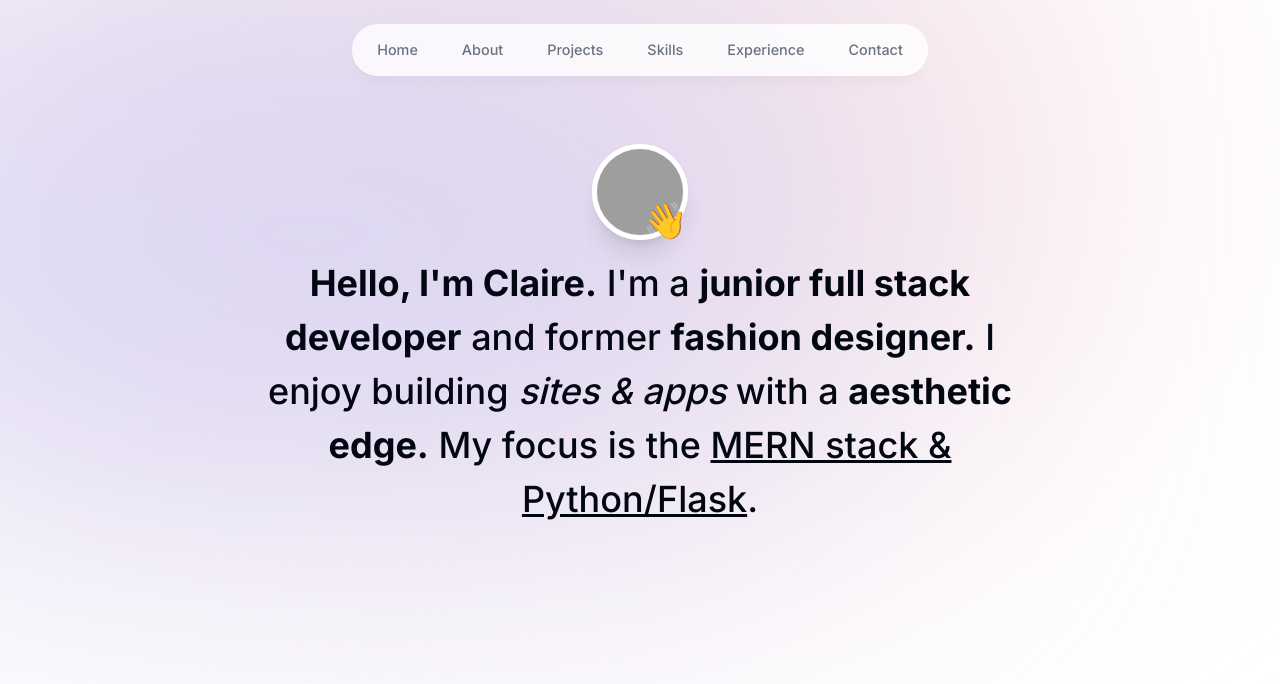
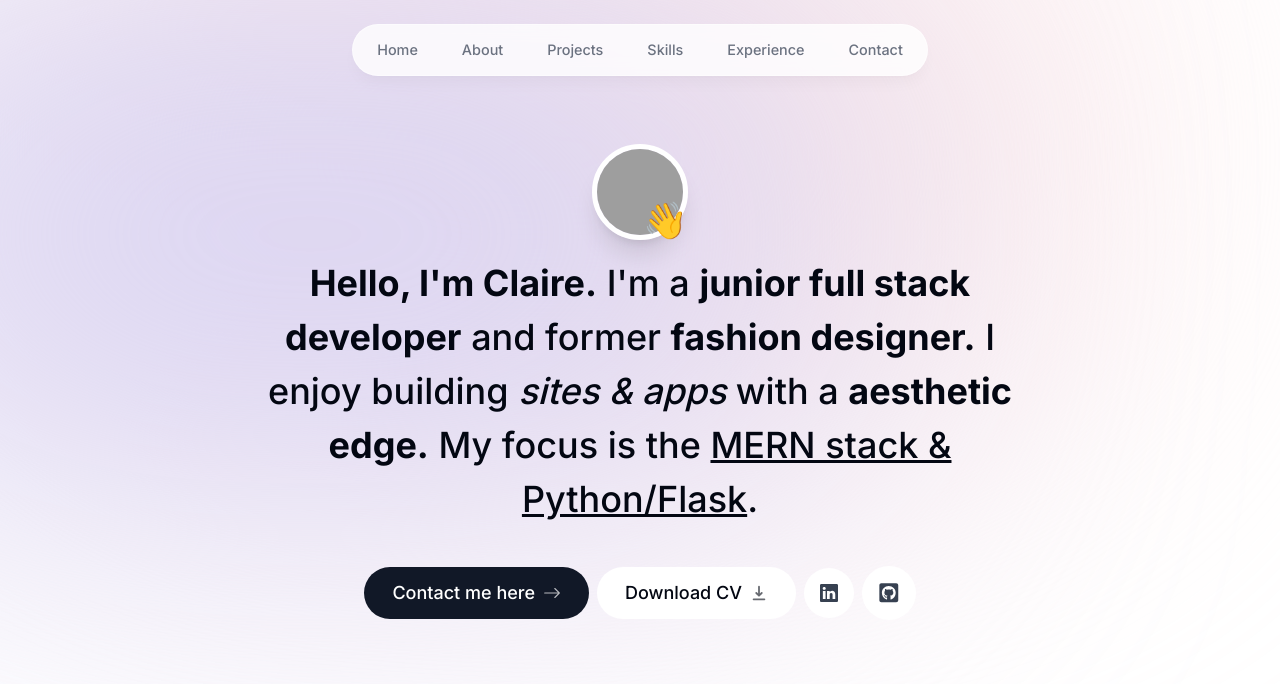
Before and after one commit to clairep94/portfolio, a Next.js app: page / in a window 1280 px wide. Shown: the top 684 px of the page. Built offline with nearby package versions, Linux system fonts and the light colour scheme; grey boxes are pictures that could not be loaded.

Commit message:
adds contact buttons

```diff
--- a/components/About.tsx
+++ b/components/About.tsx
@@ -4,17 +4,21 @@
 import React from 'react'
 import { profilePicURL } from '@/lib/data'
 import { motion } from 'framer-motion';
+import Link from "next/link";
+import { BsArrowRight, BsLinkedin } from "react-icons/bs";
+import { HiDownload } from "react-icons/hi";
+import { FaGithubSquare } from "react-icons/fa";
 
 export default function About() {
 
   return (
 
-    // about section: margin-bottom: 7rem; text-align: center; max-width: 50rem;
+    // ABOUT SECTION: margin-bottom: 7rem; text-align: center; max-width: 50rem;
       // @MediaCapabilities(min-width: 640px) {margin-bottom:0}
     <section className='mb-28 max-w-[50rem] text-center sm:mb-0'>
 
 
-        {/* profile picture + emoji. flexbox spanning entire viewport width, center align */}
+        {/* PROFILE PICTURE & EMOJI: flexbox spanning entire viewport width, center align */}
         <div className='flex items-center justify-center'>
             <div className='relative'>
 
@@ -61,7 +65,7 @@
 
         </div>
 
-        {/* intro text: padding-left: 1rem; padding-right: 1rem; margin-top: 1rem; margin-bottom: 2.5rem; font-size: 1.5rem; line-height: 2rem; font-weight: 500;
+        {/* INTRO TEXT: padding-left: 1rem; padding-right: 1rem; margin-top: 1rem; margin-bottom: 2.5rem; font-size: 1.5rem; line-height: 2rem; font-weight: 500;
           @media (min-width: 640px) { font-size: 2.25rem; line-height: 2.5rem; }*/}
         <motion.h1
           className="mb-10 mt-4 px-4 text-2xl font-medium !leading-[1.5] sm:text-4xl"
@@ -80,6 +84,53 @@
         </motion.h1>
 
 
+        {/* CONTACT LINKS: flexbox, pl-1rem, pr-1rem,  gap-0.5rem, justify-contents center, align-items center, font-size 1.125rem, line-heigght 1.75rem, font-weight 500
+          smaller devices: column; larger than 640px: row;        @media (min-width: 640px){flex-direct: row};
+        */}
+        <motion.div
+          className='flex flex-col sm:flex-row items-center justify-center gap-2 px-4 text-lg font-medium'
+            initial={{ opacity: 0, y: 100 }}
+            animate={{ opacity: 1, y: 0 }}
+            transition={{
+              delay: 0.1,
+        }}>
+
+          <Link
+          href="#contact"
+          className="group bg-gray-900 text-white px-7 py-3 flex items-center gap-2 rounded-full outline-none focus:scale-110 hover:scale-110 hover:bg-gray-950 active:scale-105 transition"
+          >
+            Contact me here{" "}
+            <BsArrowRight className="opacity-70 group-hover:translate-x-1 transition" />
+          </Link>
+
+          <a
+          className="group bg-white px-7 py-3 flex items-center gap-2 rounded-full outline-none focus:scale-110 hover:scale-110 active:scale-105 transition cursor-pointer borderBlack dark:bg-white/10"
+          href="/CV.pdf"
+            download
+          >
+            Download CV{" "}
+            <HiDownload className="opacity-60 group-hover:translate-y-1 transition" />
+          </a>
+
+          <a
+            className="bg-white p-4 text-gray-700 hover:text-gray-950 flex items-center gap-2 rounded-full focus:scale-[1.15] hover:scale-[1.15] active:scale-105 transition cursor-pointer borderBlack dark:bg-white/10 dark:text-white/60"
+            href="https://uk.linkedin.com/in/pengclaire"
+            target="_blank"
+          >
+            <BsLinkedin />
+          </a>
+
+          <a
+            className="bg-white p-4 text-gray-700 flex items-center gap-2 text-[1.35rem] rounded-full focus:scale-[1.15] hover:scale-[1.15] hover:text-gray-950 active:scale-105 transition cursor-pointer borderBlack dark:bg-white/10 dark:text-white/60"
+            href="https://github.com/clairep94"
+            target="_blank"
+          >
+            <FaGithubSquare />
+          </a>
+
+        </motion.div>
+
+
 
 
     </section>
```
